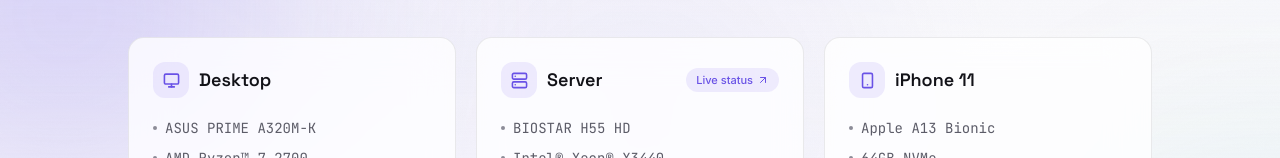
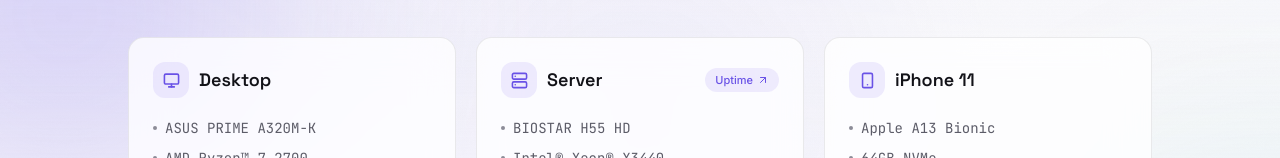
Before and after one commit to nbminh3908/nbminh3908.github.io, a React (Vite) app: page /#/devices in a window 1280 px wide. Shown: the part 169-327 px from the top of the page. Built offline with nearby package versions, Linux system fonts and the light colour scheme; no server answers.

Commit message:
Update Devices.jsx

```diff
--- a/src/pages/Devices.jsx
+++ b/src/pages/Devices.jsx
@@ -90,7 +90,7 @@
                 <h2 className="font-display text-lg font-semibold text-ink">{device.name}</h2>
                 {device.interactive ? (
                   <span className="ml-auto inline-flex shrink-0 items-center gap-1 rounded-full bg-accent-soft px-2.5 py-1 text-[11px] font-medium text-accent">
-                    Live status
+                    Uptime
                     <ArrowUpRight size={12} aria-hidden="true" />
                   </span>
                 ) : null}
```
